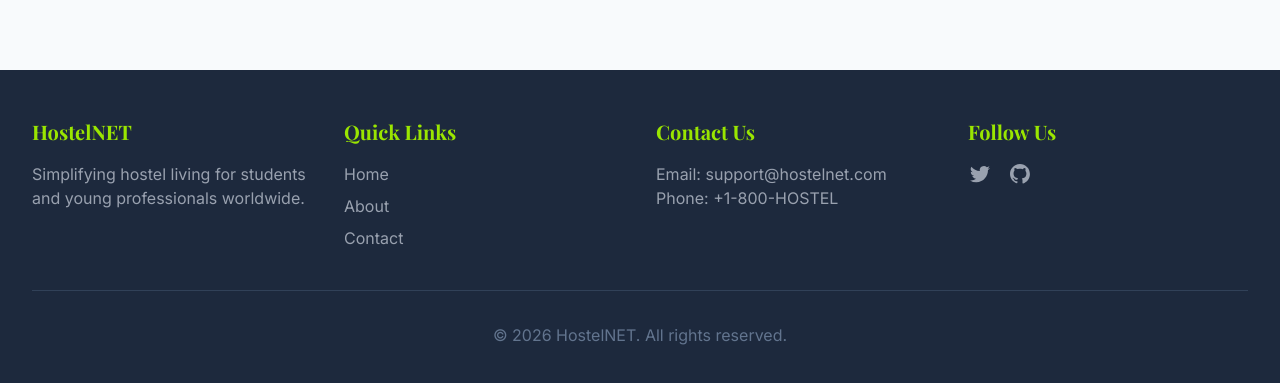
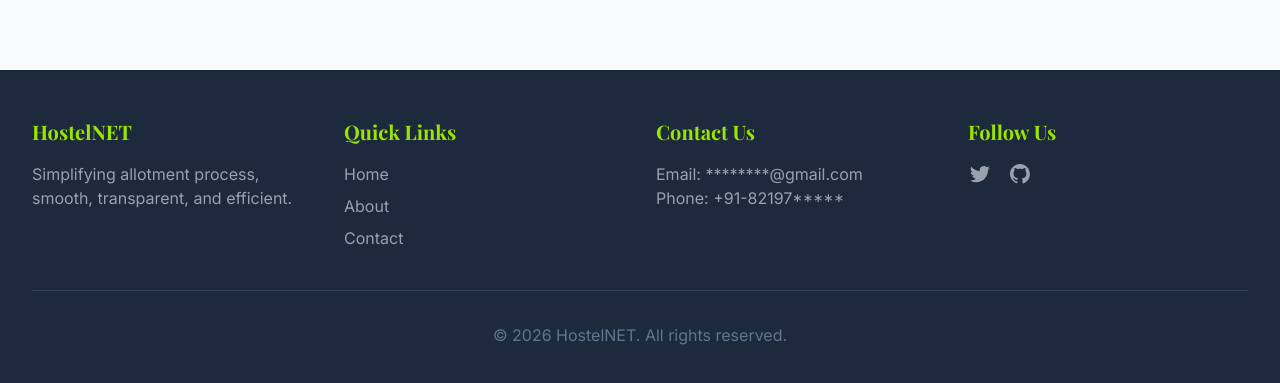
Before and after one commit to akshit-git24/Front, a Next.js app: page /about in a window 1280 px wide. Shown: the part 2244-2627 px from the top of the page. Built offline with nearby package versions, Linux system fonts and the light colour scheme.

Commit message:
Changed the logic.

```diff
--- a/app/about/page.tsx
+++ b/app/about/page.tsx
@@ -3,6 +3,7 @@ import React from 'react';
 import Header from '@/components/Header';
 import SplitText from '@/components/SplitText';
 import TextType from '@/components/TextType';
+import Footer from '@/components/footer';
 
 // --- React Bits Library Simulation (Consistent with HomePage) ---
 
@@ -128,39 +129,7 @@ const AboutPage: React.FC = () => {
       </section>
 
       {/* Footer */}
-      <footer className="bg-slate-800 text-white py-12">
-        <div className="max-w-7xl mx-auto px-4 sm:px-6 lg:px-8">
-          <div className="grid grid-cols-1 md:grid-cols-4 gap-8 text-center md:text-left">
-            <div className="md:col-span-1">
-              <h4 className="text-xl font-semibold mb-4 text-lime-400 font-serif">HostelNET</h4>
-              <p className="text-gray-400 font-sans">Simplifying hostel living for students and young professionals worldwide.</p>
-            </div>
-            <div>
-              <h4 className="text-xl font-semibold mb-4 text-lime-400 font-serif">Quick Links</h4>
-              <ul className="space-y-2 font-sans">
-                <li><a href="#" className="text-gray-400 hover:text-white transition">Home</a></li>
-                <li><a href="#" className="text-gray-400 hover:text-white transition">About</a></li>
-                <li><a href="#" className="text-gray-400 hover:text-white transition">Contact</a></li>
-              </ul>
-            </div>
-            <div>
-              <h4 className="text-xl font-semibold mb-4 text-lime-400 font-serif">Contact Us</h4>
-              <p className="text-gray-400 font-sans">Email: support@hostelnet.com</p>
-              <p className="text-gray-400 font-sans">Phone: +1-800-HOSTEL</p>
-            </div>
-            <div>
-              <h4 className="text-xl font-semibold mb-4 text-lime-400 font-serif">Follow Us</h4>
-              <div className="flex justify-center md:justify-start space-x-4">
-                  <a href="#" className="text-gray-400 hover:text-white transition-colors"><svg className="w-6 h-6" fill="currentColor" viewBox="0 0 24 24"><path d="M8.29 20.251c7.547 0 11.675-6.253 11.675-11.675 0-.178 0-.355-.012-.53A8.348 8.348 0 0022 5.92a8.19 8.19 0 01-2.357.646 4.118 4.118 0 001.804-2.27 8.224 8.224 0 01-2.605.996 4.107 4.107 0 00-6.993 3.743 11.65 11.65 0 01-8.457-4.287 4.106 4.106 0 001.27 5.477A4.072 4.072 0 012.8 9.71v.052a4.105 4.105 0 003.292 4.022 4.095 4.095 0 01-1.853.07 4.108 4.108 0 003.834 2.85A8.233 8.233 0 012 18.407a11.616 11.616 0 006.29 1.84"></path></svg></a>
-                  <a href="#" className="text-gray-400 hover:text-white transition-colors"><svg className="w-6 h-6" fill="currentColor" viewBox="0 0 24 24"><path fillRule="evenodd" d="M12 2C6.477 2 2 6.477 2 12c0 4.284 2.856 7.92 6.74 9.31.5.093.683-.217.683-.482 0-.237-.008-.868-.013-1.703-2.77.604-3.35-1.342-3.35-1.342-.455-1.156-1.11-1.464-1.11-1.464-.908-.62.068-.608.068-.608 1.003.07 1.53 1.03 1.53 1.03.893 1.53 2.34 1.087 2.91.83.09-.645.35-1.086.635-1.337-2.22-.253-4.555-1.113-4.555-4.943 0-1.09.39-1.984 1.03-2.682-.104-.253-.448-1.27.098-2.645 0 0 .84-.27 2.75 1.026A9.564 9.564 0 0112 6.82c.85.004 1.705.115 2.504.336 1.908-1.296 2.747-1.026 2.747-1.026.548 1.375.204 2.392.1 2.645.64.698 1.03 1.592 1.03 2.682 0 3.84-2.338 4.687-4.566 4.935.36.308.682.92.682 1.852 0 1.336-.012 2.41-.012 2.736 0 .267.18.577.688.48 3.88-1.39 6.732-5.026 6.732-9.31C22 6.477 17.523 2 12 2z" clipRule="evenodd"></path></svg></a>
-              </div>
-            </div>
-          </div>
-          <div className="mt-10 pt-8 border-t border-slate-700 text-center text-slate-500 font-sans">
-            <p>&copy; {new Date().getFullYear()} HostelNET. All rights reserved.</p>
-          </div>
-        </div>
-      </footer>
+      <Footer/>
       <style jsx global>{`
         @import url('https://fonts.googleapis.com/css2?family=Playfair+Display:wght@700;900&family=Inter:wght@400;500;600&display=swap');
 
--- a/components/DefaultHeader.tsx
+++ b/components/DefaultHeader.tsx
@@ -137,6 +137,7 @@ const DefaultHeader: React.FC<DefaultHeaderProps> = ({ role, onLogout }) => {
           <nav className="flex flex-col space-y-5 text-lg">
             <Link href="/" className="hover:text-lime-600">Home</Link>
             <Link href="/about" className="hover:text-lime-600">About</Link>
+            <Link href="/RoomieAI" className="hover:text-lime-600">About</Link>
             <Link href="/contact" className="hover:text-lime-600">Contact</Link>
           </nav>
 
```
